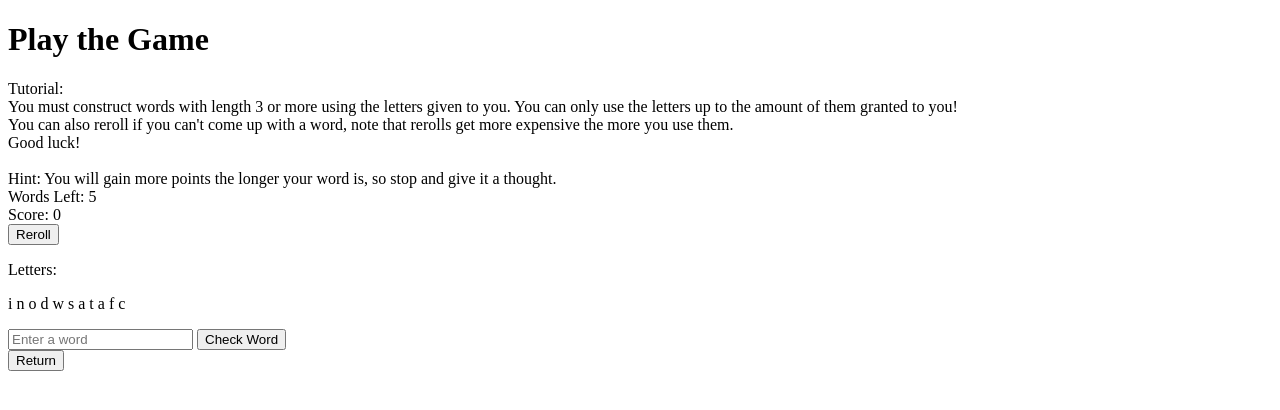
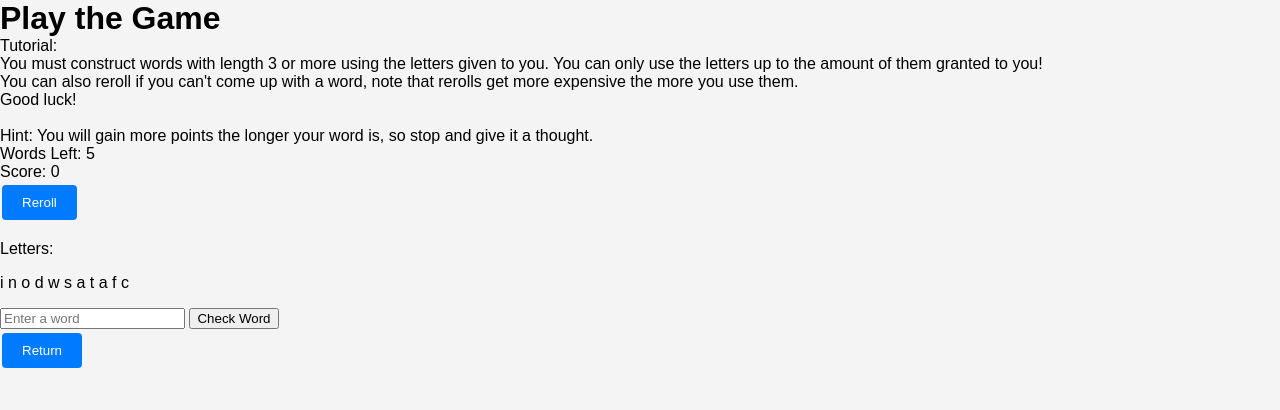
Before and after one commit to Janitus/Tikaweb, a Flask app: page /play in a window 1280 px wide. Shown: the top 410 px of the page. Run offline with Flask 3, Linux system fonts and the light colour scheme; the visitor is signed in with stand-in values (Sample User, id 1); data comes from the database, SQL or seed files in the repository; parts of the project's set-up code (start-up, migrations or seed data) failed here and were passed over; some libraries are stand-ins or nearby versions.

Commit message:
Gave the website some .css styling

```diff
--- /dev/null
+++ b/static/css/style.css
@@ -0,0 +1,72 @@
+body {
+    font-family: Arial, sans-serif;
+    margin: 0;
+    padding: 0;
+    background-color: #f4f4f4;
+}
+
+header {
+    background-color: #333;
+    color: #fff;
+    text-align: center;
+    padding: 1em;
+}
+
+h1 {
+    margin: 0;
+}
+
+button {
+    background-color: #007bff;
+    color: white;
+    border: none;
+    padding: 10px 20px;
+    text-align: center;
+    text-decoration: none;
+    display: inline-block;
+    margin: 4px 2px;
+    cursor: pointer;
+    border-radius: 4px;
+}
+
+button:hover {
+    background-color: #0056b3;
+}
+
+.flash-success {
+    padding: 10px;
+    background-color: #d4edda;
+    color: #155724;
+    margin-bottom: 15px;
+    border-radius: 4px;
+    border: 1px solid #c3e6cb;
+}
+
+.flash-danger {
+    padding: 10px;
+    background-color: #f8d7da;
+    color: #721c24;
+    margin-bottom: 15px;
+    border-radius: 4px;
+    border: 1px solid #f5c6cb;
+}
+
+.message {
+    margin-bottom: 20px;
+    padding: 10px;
+    background-color: #fff;
+    border-radius: 4px;
+    border: 1px solid #ccc;
+}
+
+.table {
+    width: 100%;
+    margin-top: 20px;
+    border-collapse: collapse;
+}
+
+.table th, .table td {
+    text-align: left;
+    padding: 8px;
+    border-bottom: 1px solid #ddd;
+}
--- a/templates/game_round_details.html
+++ b/templates/game_round_details.html
@@ -2,6 +2,7 @@
 <html lang="en">
 <head>
     <meta charset="UTF-8">
+    <link rel="stylesheet" href="{{ url_for('static', filename='css/style.css') }}">
     <title>Game Round Details</title>
 </head>
 <body>
--- a/templates/play.html
+++ b/templates/play.html
@@ -2,6 +2,7 @@
 <html lang="en">
 <head>
     <meta charset="UTF-8">
+    <link rel="stylesheet" href="{{ url_for('static', filename='css/style.css') }}">
     <title>Play Game</title>
     <h1>Play the Game</h1>
     <div>Tutorial: <br>
```
Also changed, not shown: templates/index.html (+8 -6 lines).
